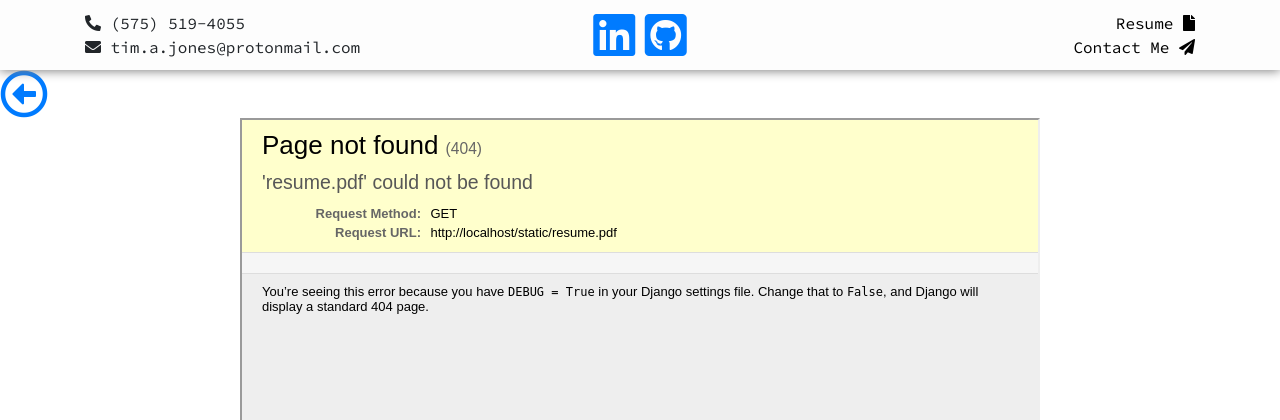
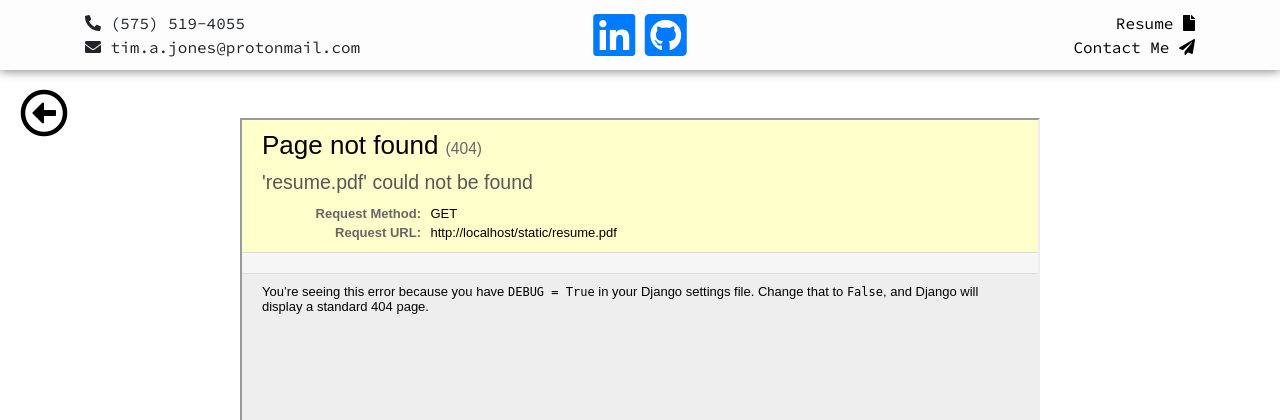
Before and after one commit to timjonez/django_portfolio, a Django app: page /resume/ in a window 1280 px wide. Shown: the top 420 px of the page. Run offline with Django 3.2, Linux system fonts and the light colour scheme; some libraries are stand-ins or nearby versions.

Commit message:
[static/css] add styling for back button

```diff
--- a/static/css/base.css
+++ b/static/css/base.css
@@ -112,3 +112,10 @@
 .info-link{
   color: black;
 }
+
+.back-arrow{
+  position: sticky;
+  margin-left: 20px;
+  top: 115px;
+  color: black;
+}
```
